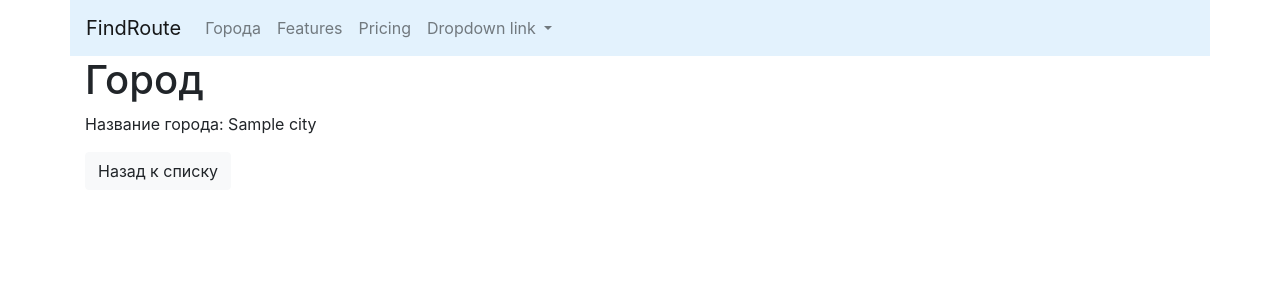
After one commit to ton1k0/find_route_for_travel, a Django app: page /cities/1/ in a window 1280 px wide. The commit adds this page. Shown: the top 300 px of the page. Run offline with Django 4.2, Linux system fonts and the light colour scheme; tables that the repository leaves empty hold one stand-in row (values such as "Sample post").

Commit message:
changes in app cities

```diff
--- /dev/null
+++ b/cities/templates/cities/detail.html
@@ -0,0 +1,17 @@
+{% extends 'base.html' %}
+{% block title %}Город{% endblock %}
+{% block content %}
+<h1>Город</h1>
+<div class="row">
+    <div class="col-md">
+            <p>Название города: {{object.name}}</p>
+    </div>
+</div>
+<div class="row">
+    <div class="col-md-4">
+        <a href="{% url 'cities:home' %}">
+            <button type="button" class="btn btn-light">Назад к списку</button>
+        </a>
+    </div>
+</div>
+{% endblock %}
--- /dev/null
+++ b/cities/urls.py
@@ -0,0 +1,8 @@
+from django.urls import path
+
+from .views import home
+
+urlpatterns = [
+    path('', home, name='home'),
+    path('<int:pk>/', home, name='home'),
+]
--- a/cities/views.py
+++ b/cities/views.py
@@ -1,3 +1,17 @@
-from django.shortcuts import render
+from django.shortcuts import render, get_object_or_404
 
-# Create your views here.
+from .models import City
+
+__all__ = (
+    'home',
+)
+
+def home(request, pk=None):
+    if pk:
+        #city = City.objects.filter(id=pk).first()
+        city = get_object_or_404(City, id=pk)
+        context = {'object': city}
+        return render(request, 'cities/detail.html', context)
+    qs = City.objects.all()
+    context = {'objects_list': qs}
+    return render(request, 'cities/home.html', context)
--- a/templates/base.html
+++ b/templates/base.html
@@ -1,4 +1,4 @@
-<!DOCTYPE html>
+{% url 'cities:home' as cities_home_url %}
 <!doctype html>
 <html lang="en">
 <head>
@@ -14,14 +14,14 @@
     <link href="style.css" rel="stylesheet" />
   <body>
       <nav class="navbar navbar-expand-lg navbar-light container" style="background-color: #e3f2fd;">
-      <a class="navbar-brand" href="#">Navbar</a>
+      <a class="navbar-brand" href="{% url 'home'%}">FindRoute</a>
       <button class="navbar-toggler" type="button" data-toggle="collapse" data-target="#navbarNavDropdown" aria-controls="navbarNavDropdown" aria-expanded="false" aria-label="Toggle navigation">
         <span class="navbar-toggler-icon"></span>
       </button>
       <div class="collapse navbar-collapse" id="navbarNavDropdown">
         <ul class="navbar-nav">
-          <li class="nav-item active">
-            <a class="nav-link" href="#">Home <span class="sr-only">(current)</span></a>
+          <li class="nav-item {% if request.path == cities_home_url%}active {% endif %}    ">
+            <a class="nav-link" href="{% url 'cities:home'%}">Города </a>
           </li>
           <li class="nav-item">
             <a class="nav-link" href="#">Features</a>
--- a/travel/urls.py
+++ b/travel/urls.py
@@ -14,11 +14,12 @@ Including another URLconf
     2. Add a URL to urlpatterns:  path('blog/', include('blog.urls'))
 """
 from django.contrib import admin
-from django.urls import path
-from travel.views import home, about
+from django.urls import path, include
+from .views import home, about
 
 urlpatterns = [
     path('admin/', admin.site.urls),
-    path('home/', home),
+    path('cities/', include(('cities.urls', 'cities'))),
+    path('', home, name='home'),
     path('about/', about)
 ]
```
Also changed, not shown: cities/templates/cities/home.html (added, +12 -0 lines), cities/models.py (line endings or trailing spaces).
